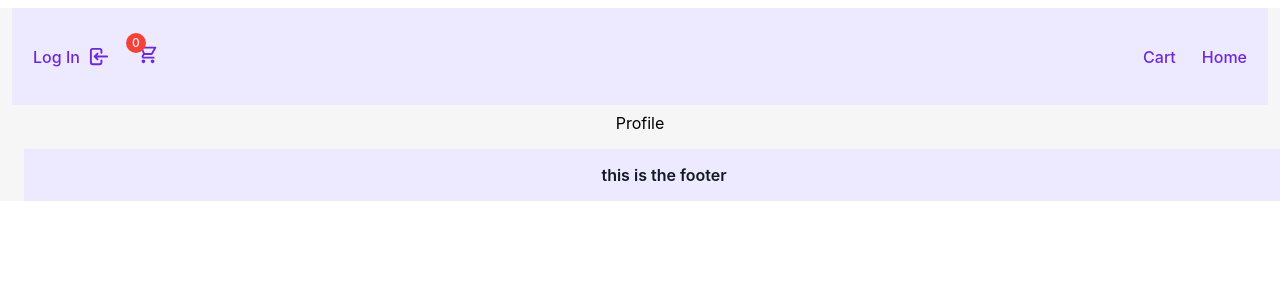
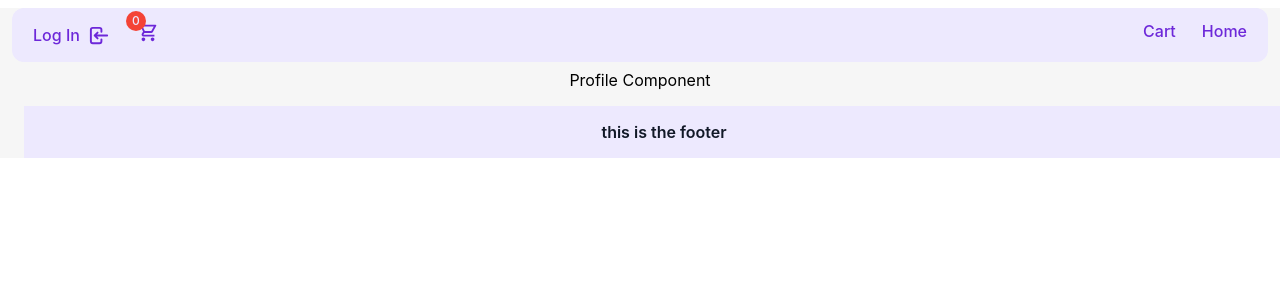
Before and after one commit to alireza921/shopping-cart, a React (Create React App) app: page /profile in a window 1280 px wide. Shown: the top 300 px of the page. Built offline with nearby package versions, Linux system fonts and the light colour scheme.

Commit message:
updated Navigation:add SubMena-updated ProfilePage:add profile.js

```diff
--- a/src/App.js
+++ b/src/App.js
@@ -8,7 +8,7 @@ import { ToastContainer } from "react-toastify";
 import LoginPage from "./pages/LoginPage/LoginPage";
 import SignUpPage from "./pages/signup Page/signUpPage";
 import AuthProvider from "./context/auth/authProvider";
-import ProfilePage from "./pages/profile/profilePage";
+import ProfilePage from "./pages/profile page/profilePage";
 import CheckoutPage from "./pages/checkout page/CheckOutPage";
 
 function App() {
--- /dev/null
+++ b/src/common/profile/profile.js
@@ -0,0 +1,5 @@
+const Profile = () => {
+  return <div>Profile Component</div>;
+};
+
+export default Profile;
--- /dev/null
+++ b/src/common/submena/submena.js
@@ -0,0 +1,34 @@
+import { IoMdArrowDropdown } from "react-icons/io";
+import { useState } from "react";
+import { Link } from "react-router-dom";
+import styles from "./submena.module.css";
+const SubMena = () => {
+  const [isShow, setIsShow] = useState(false);
+  const logoutHandler = () => {
+    if (window.confirm("Do You want to Logout ?!") == true) {
+      localStorage.removeItem("authState");
+      console.log("delet");
+    }
+  };
+  return (
+    <>
+      <button onClick={() => setIsShow(!isShow)} className={styles.open}>
+        <span>
+          <IoMdArrowDropdown />
+        </span>
+      </button>
+      <ul className={`${styles.subMenu} ${isShow ? styles.show : styles.hide}`}>
+        <li>
+          <Link to='/profile'> account </Link>
+        </li>
+        <li>
+          <button onClick={logoutHandler} className={styles.logout}>
+            Logout
+          </button>
+        </li>
+      </ul>
+    </>
+  );
+};
+
+export default SubMena;
--- /dev/null
+++ b/src/common/submena/submena.module.css
@@ -0,0 +1,47 @@
+
+.subMenu {
+    background-color: #ddd6fe;
+    overflow: hidden;
+    transition: 0.5s;
+    position: absolute;
+    top: 32px;
+    right: 0;
+    left: 0;
+    width: 10rem;
+    border-radius: 12px;
+    margin: 8px 5px;
+}
+.open {
+    border: none;
+    outline: none;
+    cursor: pointer;
+    font-size: 18px;
+    font-weight: 800;
+    background-color: #ede9fe;
+    margin-top: 5px;
+}
+.subMenu > li {
+    margin: 8px 5px  ;
+    padding: 3px ;
+}
+.show {
+      height: 99px;
+    z-index: 1;
+
+}
+
+
+.hide {
+    height: 0;
+}
+
+.logout {
+    border: none;
+    outline: none;
+    cursor: pointer;
+    font-size: 16px;
+    font-weight: 600;
+    background-color: #ddd6fe;
+    margin-top: 5px;
+    color: #6d28d9;
+}
--- a/src/components/navigation/navigation.js
+++ b/src/components/navigation/navigation.js
@@ -2,18 +2,24 @@ import { Link } from "react-router-dom";
 import { useCart } from "../../context/cartprovider/cartprovider";
 import styles from "./navigation.module.css";
 import { MdOutlineShoppingCart } from "react-icons/md";
+
 import { TbLogin } from "react-icons/tb";
 import { useAuth } from "../../context/auth/authProvider";
+import SubMena from "../../common/submena/submena";
+
+
 const Navigation = () => {
   const { cart } = useCart();
   const auth = useAuth();
   return (
-    <header className={styles.holderNavigatin}>
     <nav className={styles.headerNavigation}>
       <ul className={styles.listContainer}>
-          <li className={styles.listItem}>
+        <li className={`${styles.listItem} ${styles.subMenaHolder} `}>
           {auth ? (
+            <>
               <Link to='profile'> {auth.name} </Link>
+             <SubMena />
+            </>
           ) : (
             <Link to='/login' className={styles.loginLink}>
               <span>Log In</span>
@@ -21,6 +27,7 @@ const Navigation = () => {
             </Link>
           )}
         </li>
+
         <li className={styles.listItem}>
           <Link to='/cart' className={styles.shoppingCart}>
             <MdOutlineShoppingCart />
@@ -38,7 +45,6 @@ const Navigation = () => {
         </li>
       </ul>
     </nav>
-    </header>
   );
 };
 
--- a/src/components/navigation/navigation.module.css
+++ b/src/components/navigation/navigation.module.css
@@ -1,16 +1,16 @@
-.holderNavigatin {
-     background-color: #ede9fe;
-     padding: 8px;
-     margin: 8px 12px;
-    color: #6d28d9;
-    font-weight: 500;
 
-}
 .headerNavigation {
+    background-color: #ede9fe;
+    padding: 8px;
+    margin: 8px 12px;
+   color: #6d28d9;
+   font-weight: 500;
+   border-radius: 12px;
     display: flex;
     flex-direction: row;
     align-content: center;
     justify-content: space-between;
+    max-height: 150px;
 }
 .listContainer {
     display: flex;
@@ -20,14 +20,24 @@
     align-items: center;
 }
 
+.subMenaHolder {
+    position: relative;
+    display: flex;
+    flex-direction: row;
+    justify-content: center;
+    align-items: center;
+}
+
 .listItem {
     padding: 5px;
-    /* height: 38px; */
+    height: 38px;
 }
+
 .shoppingCart {
     font-size: 22px;
     position: relative;
 }
+
 .listItem a {
     color: #6d28d9;
     padding: 8px;
--- a/src/pages/profile/profilePage.js
+++ b/src/pages/profile page/profilePage.js
@@ -1,8 +1,8 @@
+import Profile from "../../common/profile/profile";
+
 const ProfilePage = () => {
     return (
-        <div>
-            Profile
-        </div>
+      <Profile />
     );
 }
 
```
Lines whose indentation alone changed are shown as unchanged.
